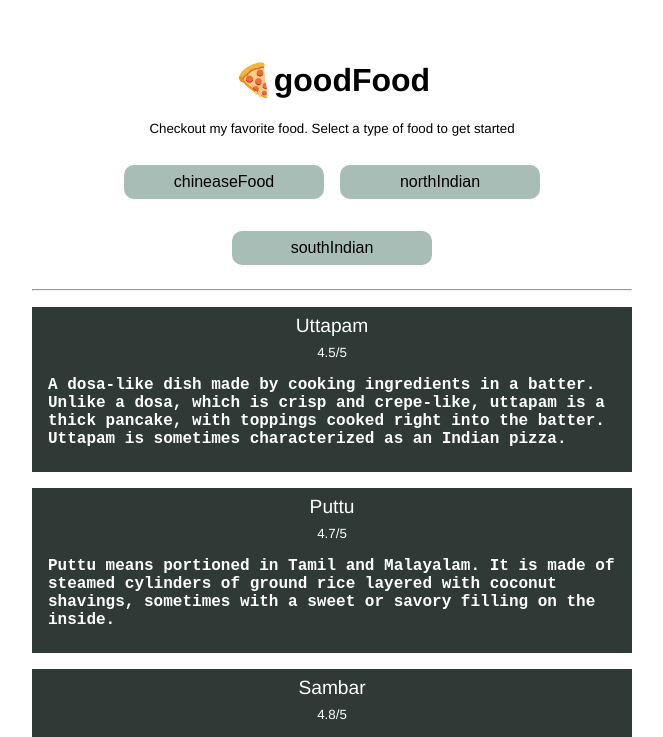
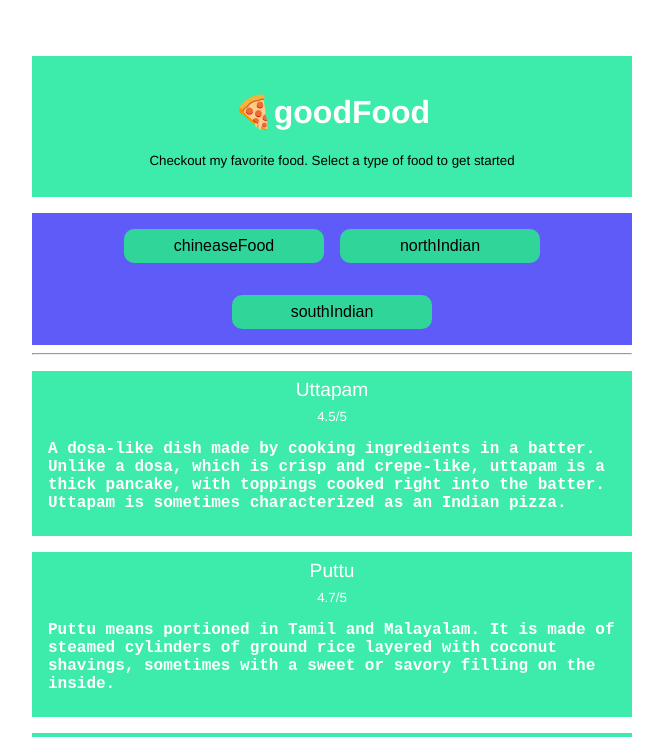
Before and after one commit to Sharmaryan/Favourite-food, a React (Create React App) app: page / in a window 1280 px wide. Shown: the top 737 px of the page, without its empty margins (308-971 px from the left). Built offline with nearby package versions, Linux system fonts and the light colour scheme.

Commit message:
initial commit

```diff
--- a/src/App.js
+++ b/src/App.js
@@ -100,12 +100,13 @@ export default function App() {
 
   return (
     <div className="App">
-      <h1>🍕goodFood</h1>
-      <p style={{ fontSize: "smaller", color: "black" }}>
-        Checkout my favorite food. Select a type of food to get started
-      </p>
-
-      <div>
+      <header className="head">
+        <h1>🍕goodFood</h1>
+        <p style={{ fontSize: "smaller", color: "black" }}>
+          Checkout my favorite food. Select a type of food to get started
+        </p>
+      </header>
+      <div className="food-type">
         {Object.keys(foodDB).map((foodname) => (
           <button key={foodname} onClick={() => foodClickHandler(foodname)}>
             {foodname}
--- a/src/styles.css
+++ b/src/styles.css
@@ -6,7 +6,7 @@
   color: white;
 }
 h1 {
-  color: black;
+  color: white;
 }
 body {
   font-family: "Franklin Gothic Medium", "Arial Narrow", Arial, sans-serif;
@@ -15,7 +15,15 @@ body {
   margin: 1rem 0;
   padding: 0.5rem 1rem;
   list-style: none;
-  background-color: rgb(47, 58, 54);
+  background-color: rgb(61, 235, 171);
+}
+header {
+  background-color: rgb(61, 235, 171);
+  padding: 1rem;
+  margin: 1rem 0;
+}
+.food-type {
+  background-color: rgba(15, 11, 245, 0.671);
 }
 .item-description {
   font-family: "Courier New", Courier, monospace;
@@ -29,5 +37,5 @@ button {
   padding: 0.5rem 0.3rem;
   width: 200px;
   cursor: pointer;
-  background-color: rgb(167, 189, 181);
+  background-color: rgb(48, 214, 153);
 }
```
